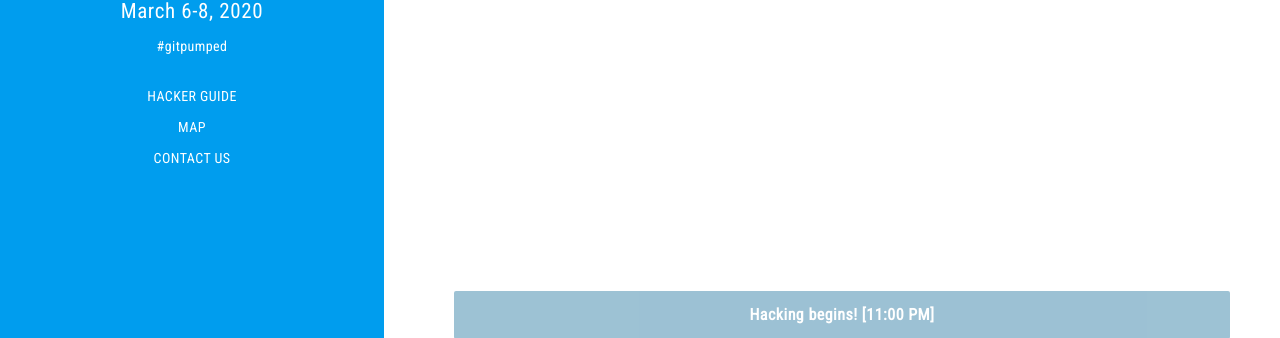
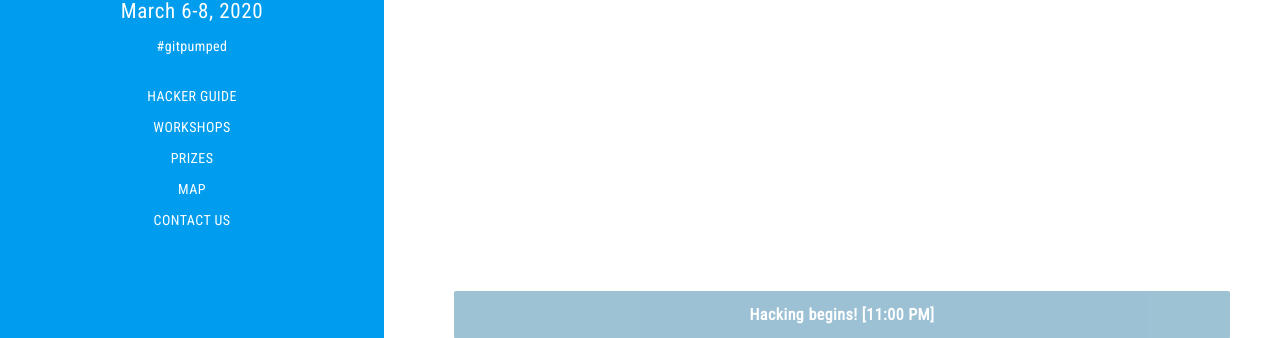
Before and after one commit to TheHacktech/hacktechpy.io, a Flask app: page /schedule in a window 1280 px wide. Shown: the part 457-795 px from the top of the page. Run offline with Flask 2, Linux system fonts and the light colour scheme; parts of the project's set-up code (start-up, migrations or seed data) failed here and were passed over; some libraries are stand-ins or nearby versions.

Commit message:
Add prize and workshops links

```diff
--- a/hacktech/templates/schedule.html
+++ b/hacktech/templates/schedule.html
@@ -29,6 +29,8 @@
                     <p class="slogan">#gitpumped</p>
                     <ul class="links">
                         <li class="guide"><a href="https://docs.google.com/document/d/1q95v6cd-kBrE7YugJv6578sVFrRVrhrkHXEILSRhtNM/edit?usp=sharing">Hacker Guide</a></li>
+                        <li class="workshops"><a href="https://docs.google.com/document/d/1UMA9VsRIbx5qTNFT_2kel_1mzhZlbiLnzM-N1DFrEcw/edit?usp=sharing">Workshops</a></li>
+                        <li class="prizes"><a href="https://docs.google.com/document/d/12isaHNW751msCltjaUkuC2h-wqHFkWrXLfiwbWZRya0/edit?usp=sharing">Prizes</a></li>
                         <li class="map"><a href="https://docs.google.com/document/d/1XugCct-zuTR1O0dUGUJtd2fAnH5nC92i5CzsR6ZrvhQ/edit?usp=sharing">Map</a></li>
                         <li class="contact"><a href="mailto:team@hacktech.io">Contact us</a></li>
                     </ul>
```
